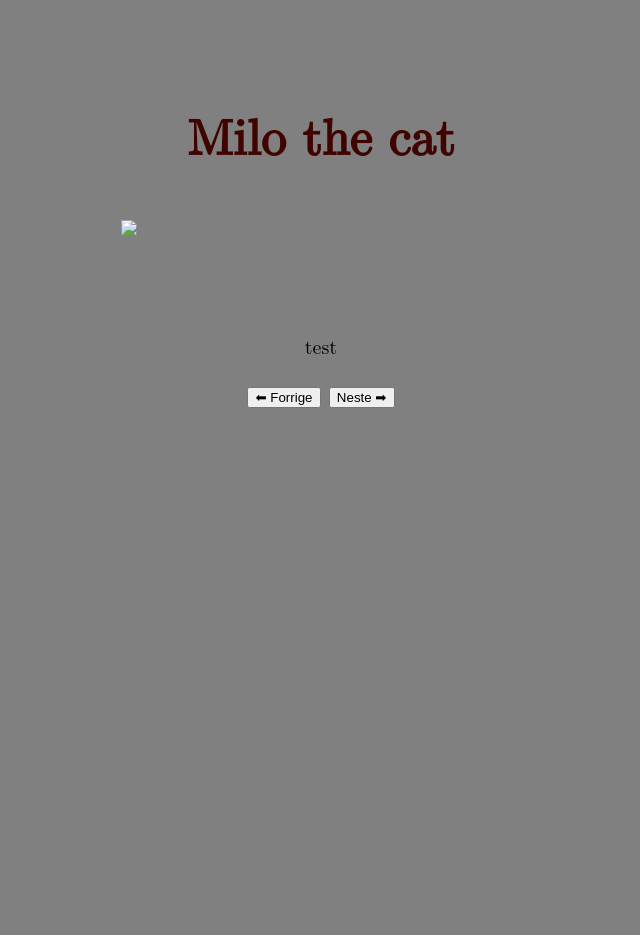
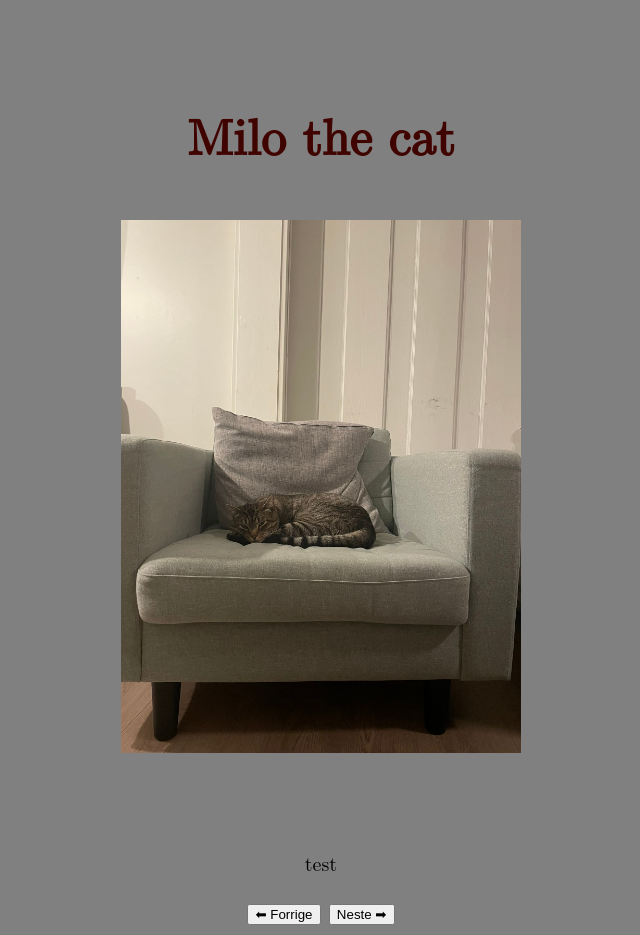
Before and after one commit to mlerudsmoen/milothecat, a plain HTML site: page index.html in a window 1280 px wide. Both pictures are taken after a click on the button "⬅ Forrige". Shown: the whole page, without its empty margins (319-959 px from the left). Before the commit the page ends 800 px from the top, so only its background shows below. Drawn offline with Linux system fonts and the light colour scheme.

Commit message:
Update index.html

```diff
--- a/index.html
+++ b/index.html
@@ -23,7 +23,7 @@
     <img class="bilde" src="IMG_milo-12.jpeg"style="display:none;">
     <img class="bilde" src="IMG_milo-13.jpeg"style="display:none;">
     <img class="bilde" src="IMG_milo-14.jpeg"style="display:none;">
-         <img class="bilde" src="milo1".jpeg"style="display:none;">
+         <img class="bilde" src="milo1.jpeg"style="display:none;">
 
 
       </div>
```
